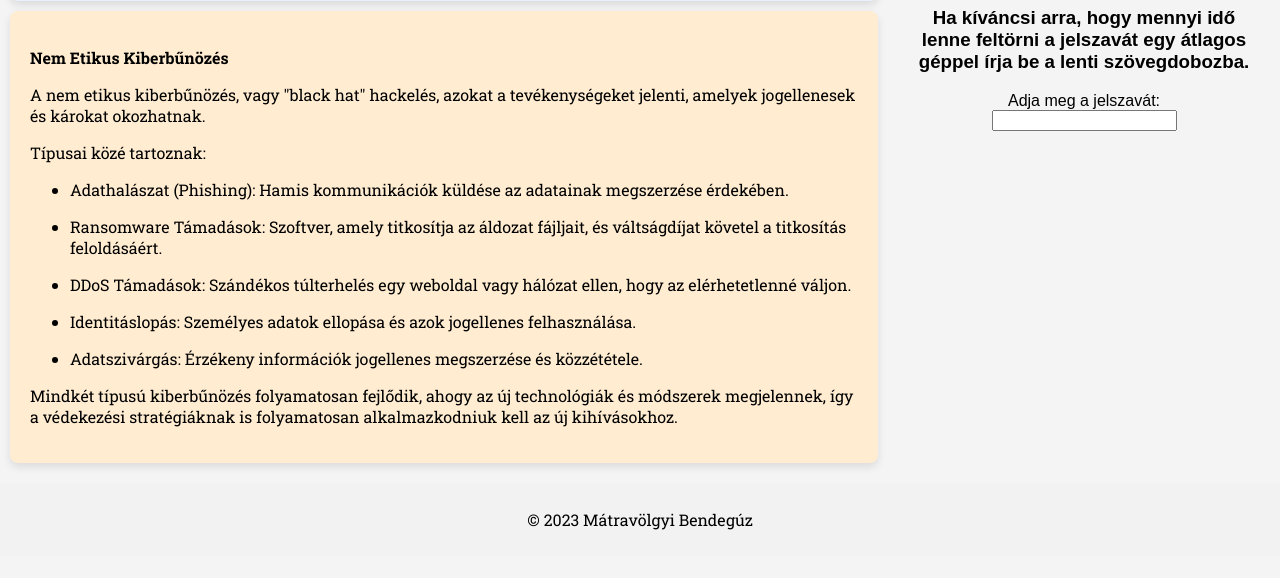
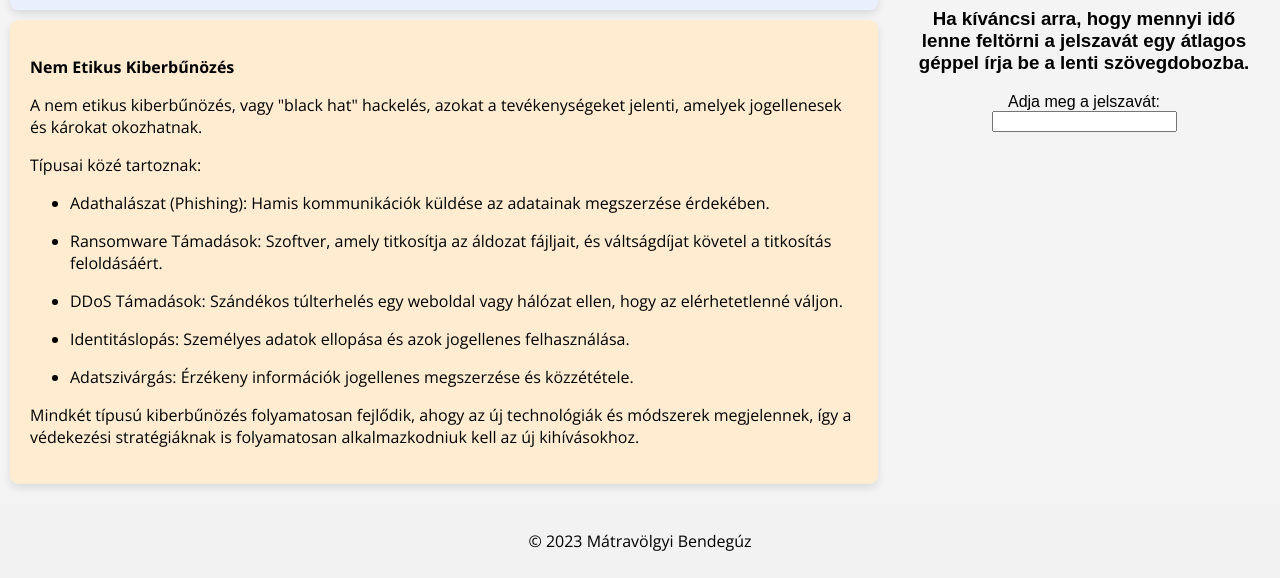
Before and after one commit to MatraBendi/Weblap_Cybersecu, a PHP site: page / in a window 1280 px wide. Shown: the part 562-1140 px from the top of the page. Before the commit the page ends 1092 px from the top, so only its background shows below. Run offline with PHP 8.4, Linux system fonts and the light colour scheme.

Commit message:
font tipus szerkesztes

```diff
--- a/style.css
+++ b/style.css
@@ -3,7 +3,7 @@ body {
     flex-direction: column;
     min-height: 100vh;
     margin: 0;
-    font-family: 'Roboto Slab', serif;
+    font-family: 'Open Sans', sans-serif;
     background-color: #f4f4f4;
 }
 
@@ -11,6 +11,7 @@ body {
     background-image: url('kepek/hatter.png');
     background-size: cover;
     background-position: center;
+    font-family: 'Roboto Slab', serif
 }
 
 header, nav{
```
